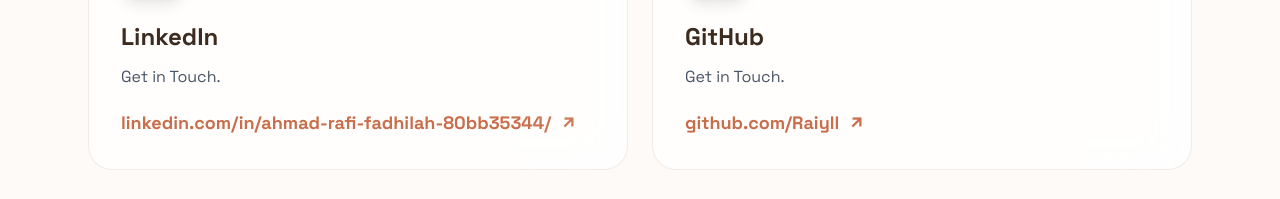
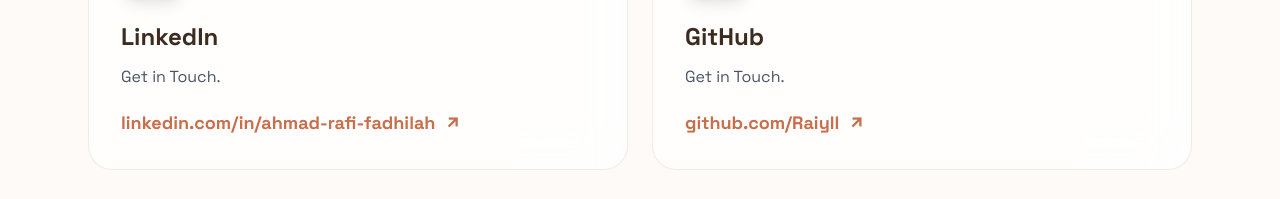
Before and after one commit to Raiyll/new-portfolio, a plain HTML site: page index.html in a window 1280 px wide. Shown: the part 3904-4103 px from the top of the page. Drawn offline with nearby package versions, Linux system fonts and the light colour scheme; a web font is replaced by a local one.

Commit message:
update lagi

```diff
--- a/index.html
+++ b/index.html
@@ -892,14 +892,14 @@
         </p>
       </a>
 
-      <a href="https://www.linkedin.com/in/ahmad-rafi-fadhilah/" class="contact-glass p-8 rounded-3xl group" data-aos="zoom-in" data-aos-delay="300">
+      <a href="https://www.linkedin.com/in/ahmad-rafi-fadhilah" class="contact-glass p-8 rounded-3xl group" data-aos="zoom-in" data-aos-delay="300">
         <div class="w-16 h-16 bg-gradient-to-br from-orange-50 to-orange-100 rounded-2xl flex items-center justify-center text-4xl text-[#c96e4b] mb-6 group-hover:scale-110 group-hover:rotate-6 transition-all shadow-lg">
           <i class="ri-linkedin-box-line"></i>
         </div>
         <h3 class="text-2xl font-bold mb-3">LinkedIn</h3>
         <p class="text-gray-600 mb-5">Get in Touch.</p>
         <p class="text-[#c96e4b] font-bold flex items-center gap-2 text-lg">
-          linkedin.com/in/ahmad-rafi-fadhilah-80bb35344/
+          linkedin.com/in/ahmad-rafi-fadhilah
           <i class="ri-arrow-right-up-line group-hover:translate-x-2 group-hover:-translate-y-2 transition-transform"></i>
         </p>
       </a>
```
